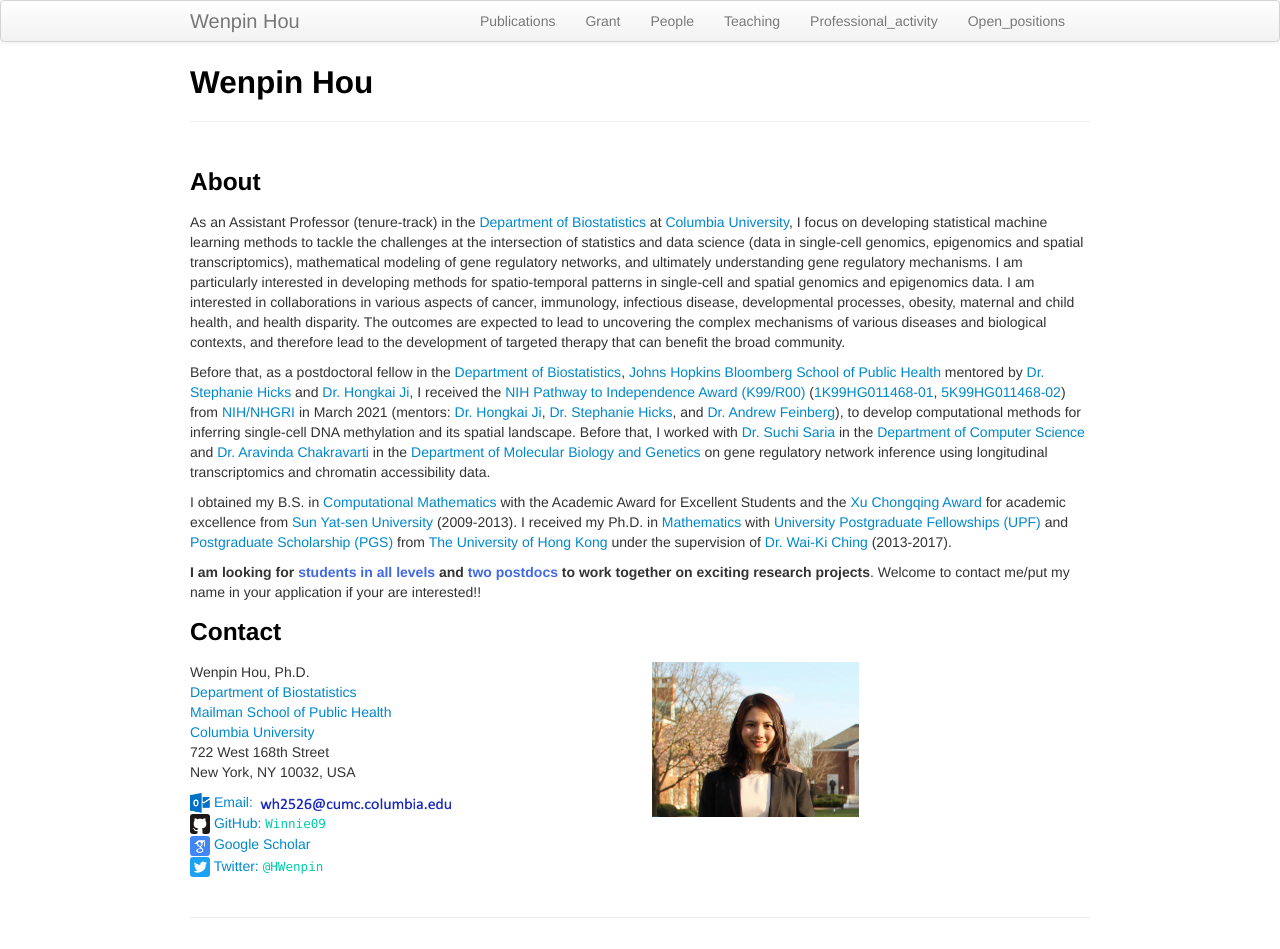
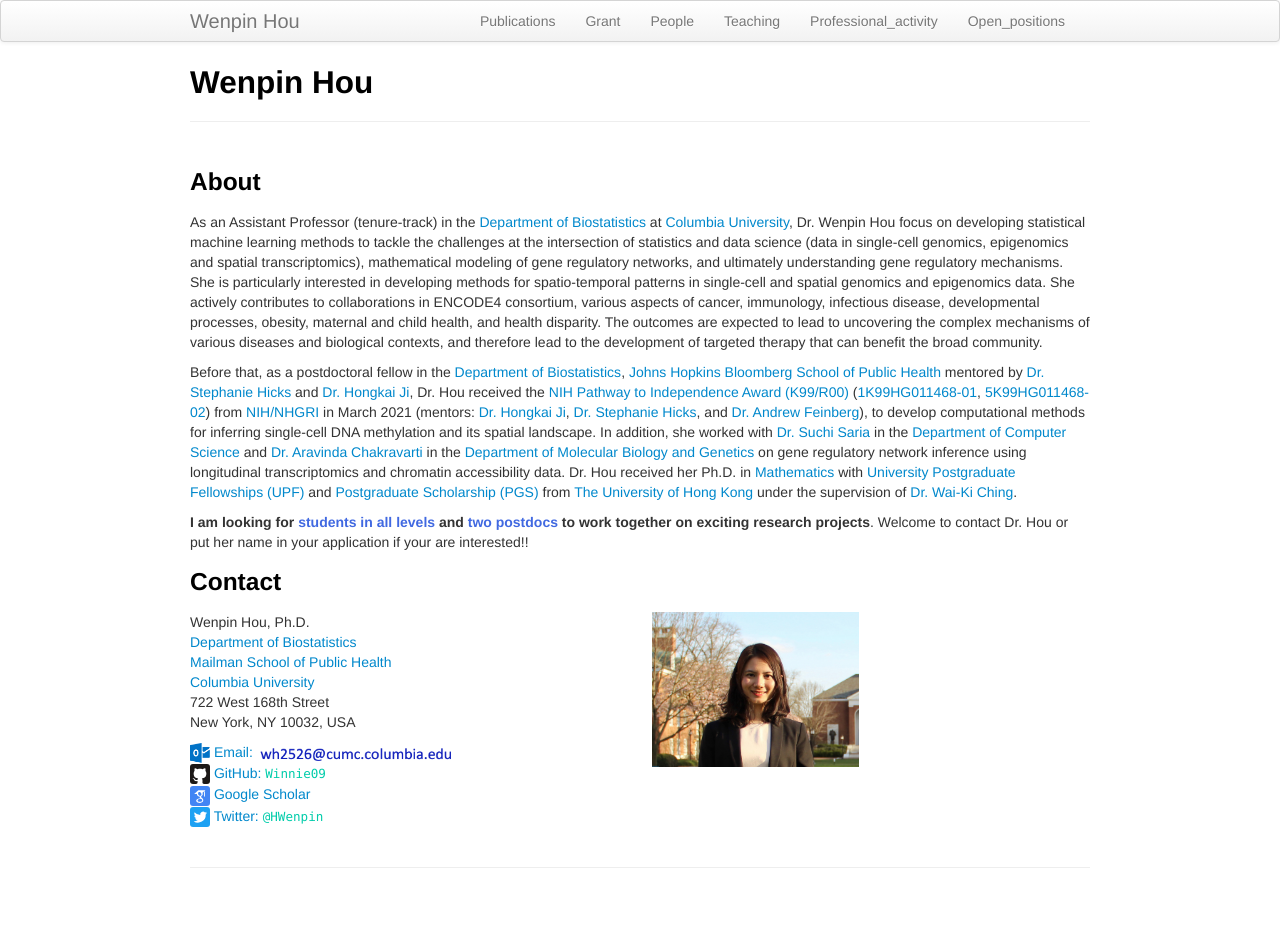
Before and after one commit to Winnie09/Wenpin_Hou, a Jekyll site: the page built from index.md, in a window 1280 px wide. Built offline with Jekyll 4.4.1, drawn with Linux system fonts in a browser that asks for light colours; after the commit the page ends 900 px from its top, so only the background shows below that.

Commit message:
revise main page

```diff
--- a/index.md
+++ b/index.md
@@ -7,18 +7,14 @@
 ### About
 
 
-As an Assistant Professor (tenure-track) in the [Department of Biostatistics](https://www.publichealth.columbia.edu/academics/departments/biostatistics) at [Columbia University](https://www.columbia.edu/), I focus on developing statistical machine learning methods to tackle the challenges at the intersection of statistics and data science (data in single-cell genomics, epigenomics and spatial transcriptomics), mathematical modeling of gene regulatory networks, and ultimately understanding gene regulatory mechanisms. I am particularly interested in developing methods for spatio-temporal patterns in single-cell and spatial genomics and epigenomics data.  I am interested in collaborations in various aspects of cancer, immunology, infectious disease, developmental processes, obesity, maternal and child health, and health disparity.  The outcomes are expected to lead to uncovering the complex mechanisms of various diseases and biological contexts, and therefore lead to the development of targeted therapy that can benefit the broad community.
+As an Assistant Professor (tenure-track) in the [Department of Biostatistics](https://www.publichealth.columbia.edu/academics/departments/biostatistics) at [Columbia University](https://www.columbia.edu/), Dr. Wenpin Hou focus on developing statistical machine learning methods to tackle the challenges at the intersection of statistics and data science (data in single-cell genomics, epigenomics and spatial transcriptomics), mathematical modeling of gene regulatory networks, and ultimately understanding gene regulatory mechanisms. She is particularly interested in developing methods for spatio-temporal patterns in single-cell and spatial genomics and epigenomics data.  She actively contributes to collaborations in ENCODE4 consortium, various aspects of cancer, immunology, infectious disease, developmental processes, obesity, maternal and child health, and health disparity.  The outcomes are expected to lead to uncovering the complex mechanisms of various diseases and biological contexts, and therefore lead to the development of targeted therapy that can benefit the broad community.
 
 Before that, as a postdoctoral fellow in the [Department of Biostatistics](https://www.jhsph.edu/departments/biostatistics/), [Johns Hopkins Bloomberg School of Public Health](https://www.jhsph.edu/) mentored by [Dr. Stephanie Hicks](https://www.stephaniehicks.com/) and [Dr. Hongkai Ji](http://www.biostat.jhsph.edu/~hji/),
-I received the [NIH Pathway to Independence Award (K99/R00)](https://grants.nih.gov/grants/guide/pa-files/PA-20-188.html) ([1K99HG011468-01](https://reporter.nih.gov/search/cHJfn5jyOUy-E1JZ1vBQlg/project-details/10104023), [5K99HG011468-02](https://reporter.nih.gov/search/cHJfn5jyOUy-E1JZ1vBQlg/project-details/10378488)) from [NIH/NHGRI](https://www.genome.gov/) in March 2021 (mentors: [Dr. Hongkai Ji](http://www.biostat.jhsph.edu/~hji/), [Dr. Stephanie Hicks](https://www.stephaniehicks.com/), and [Dr. Andrew Feinberg](https://www.hopkinsmedicine.org/profiles/details/andrew-feinberg-1)), to develop computational methods for inferring single-cell DNA methylation and its spatial landscape.
-Before that, I worked with [Dr. Suchi Saria](https://suchisaria.jhu.edu/) in the [Department of Computer Science](https://www.cs.jhu.edu/) and [Dr. Aravinda Chakravarti](https://aravindachakravartilab.org/) in the [Department of Molecular Biology and Genetics](https://mbg.jhmi.edu/) on gene regulatory network inference using longitudinal transcriptomics and chromatin accessibility data.
-
-I obtained my B.S. in [Computational Mathematics](http://math.sysu.edu.cn/) with the Academic Award for Excellent Students and the [Xu Chongqing
-Award](http://edf.edaao.sysu.edu.cn/jzmx/jz03/cgzs02/index.htm) for academic excellence from [Sun Yat-sen University](http://www.sysu.edu.cn/2012/en/index.htm) (2009-2013).
-I received my Ph.D. in [Mathematics](https://hkumath.hku.hk/web/index.php) with [University Postgraduate Fellowships (UPF)](https://gradsch.hku.hk/gradsch/prospective-students/scholarship-funding-and-fees) and [Postgraduate Scholarship (PGS)](https://gradsch.hku.hk/gradsch/prospective-students/scholarship-funding-and-fees) from [The University of Hong Kong](https://www.hku.hk/) under the supervision of [Dr. Wai-Ki Ching](https://hkumath.hku.hk/~wkc/) (2013-2017).
+Dr. Hou received the [NIH Pathway to Independence Award (K99/R00)](https://grants.nih.gov/grants/guide/pa-files/PA-20-188.html) ([1K99HG011468-01](https://reporter.nih.gov/search/cHJfn5jyOUy-E1JZ1vBQlg/project-details/10104023), [5K99HG011468-02](https://reporter.nih.gov/search/cHJfn5jyOUy-E1JZ1vBQlg/project-details/10378488)) from [NIH/NHGRI](https://www.genome.gov/) in March 2021 (mentors: [Dr. Hongkai Ji](http://www.biostat.jhsph.edu/~hji/), [Dr. Stephanie Hicks](https://www.stephaniehicks.com/), and [Dr. Andrew Feinberg](https://www.hopkinsmedicine.org/profiles/details/andrew-feinberg-1)), to develop computational methods for inferring single-cell DNA methylation and its spatial landscape.
+In addition, she worked with [Dr. Suchi Saria](https://suchisaria.jhu.edu/) in the [Department of Computer Science](https://www.cs.jhu.edu/) and [Dr. Aravinda Chakravarti](https://aravindachakravartilab.org/) in the [Department of Molecular Biology and Genetics](https://mbg.jhmi.edu/) on gene regulatory network inference using longitudinal transcriptomics and chromatin accessibility data.  Dr. Hou received her Ph.D. in [Mathematics](https://hkumath.hku.hk/web/index.php) with [University Postgraduate Fellowships (UPF)](https://gradsch.hku.hk/gradsch/prospective-students/scholarship-funding-and-fees) and [Postgraduate Scholarship (PGS)](https://gradsch.hku.hk/gradsch/prospective-students/scholarship-funding-and-fees) from [The University of Hong Kong](https://www.hku.hk/) under the supervision of [Dr. Wai-Ki Ching](https://hkumath.hku.hk/~wkc/).
 
 
-**I am looking for** **<span style="color: royalblue;"> students in all levels </span>**  **and**  **<span style="color: royalblue;;"> two postdocs </span>**  **to work together on exciting research projects**. Welcome to contact me/put my name in your application if your are interested!!
+**I am looking for** **<span style="color: royalblue;"> students in all levels </span>**  **and**  **<span style="color: royalblue;;"> two postdocs </span>**  **to work together on exciting research projects**. Welcome to contact Dr. Hou or put her name in your application if your are interested!!
 
 
 
```
